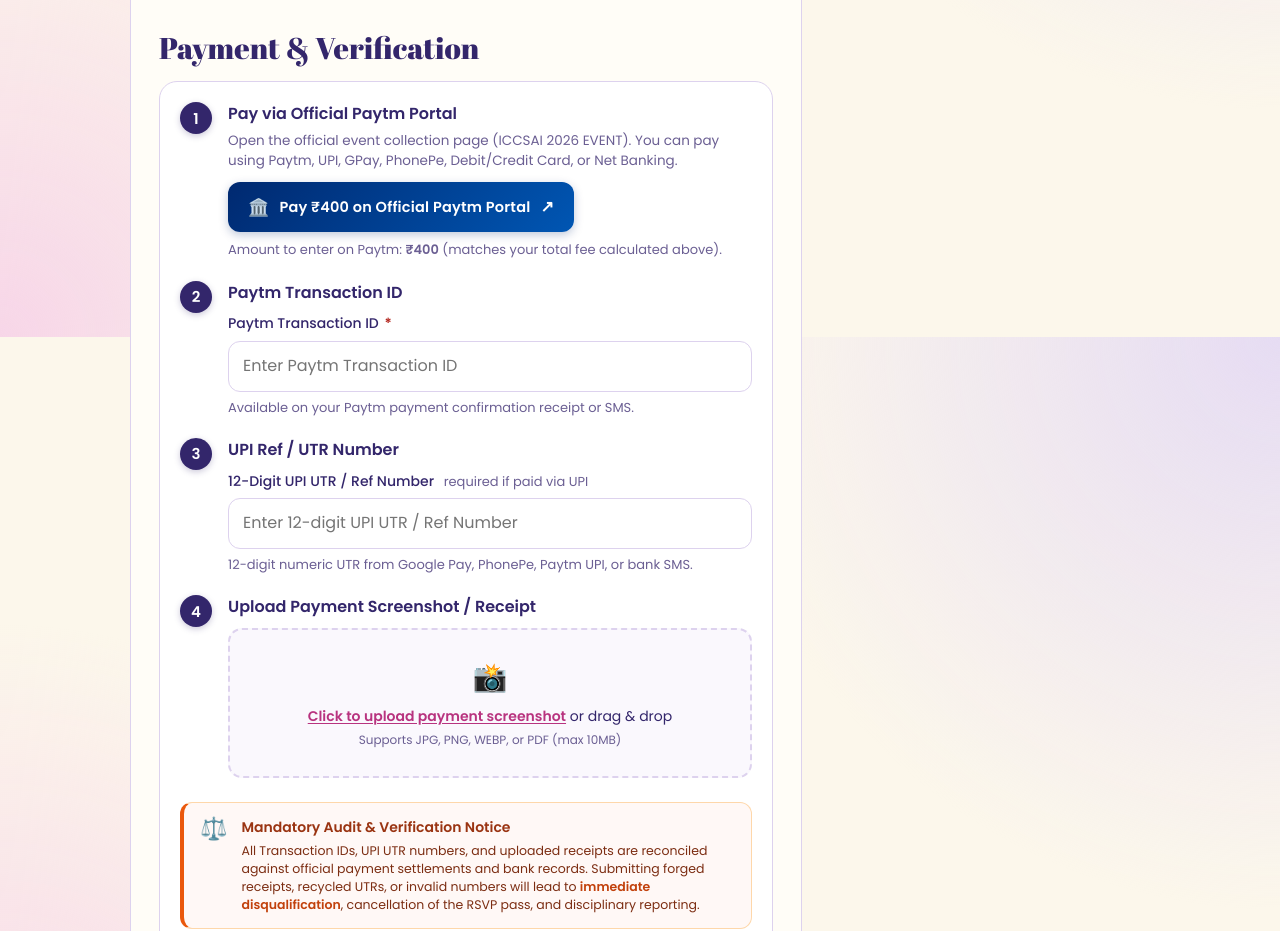
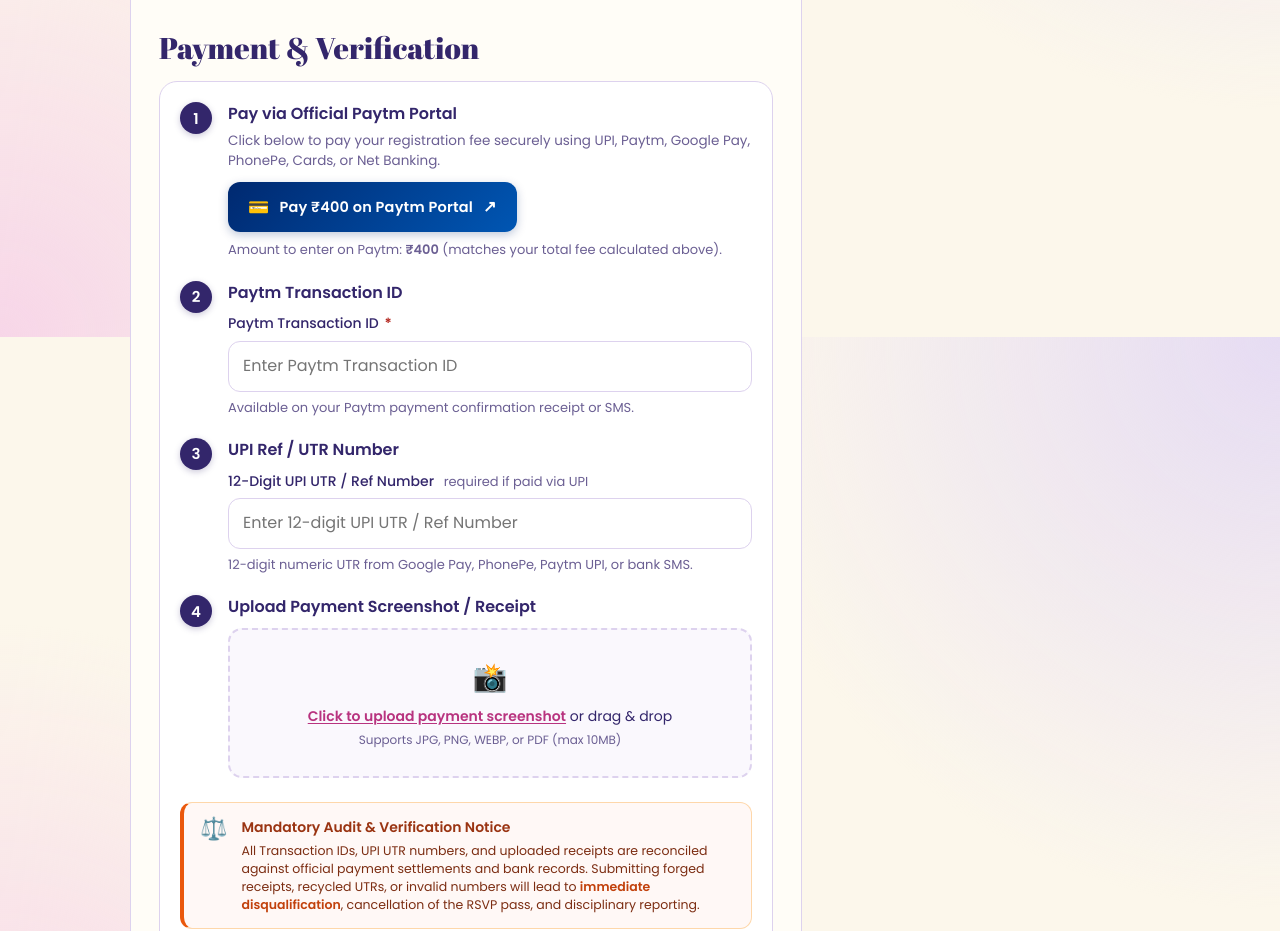
Before and after one commit to Tarunkush0620/HackEarth-Registration, a website: page public/index.html in a window 1280 px wide. Shown: the part 2863-3794 px from the top of the page. Drawn offline with Linux system fonts and the light colour scheme; no server answers.

Commit message:
fix: refine Step 1 description to cleaner copy without internal event code

```diff
--- a/public/index.html
+++ b/public/index.html
@@ -164,10 +164,10 @@
         <div class="step-badge">1</div>
         <div class="step-body">
           <div class="step-title">Pay via Official Paytm Portal</div>
-          <p class="step-desc">Open the official event collection page (ICCSAI 2026 EVENT). You can pay using Paytm, UPI, GPay, PhonePe, Debit/Credit Card, or Net Banking.</p>
+          <p class="step-desc">Click below to pay your registration fee securely using UPI, Paytm, Google Pay, PhonePe, Cards, or Net Banking.</p>
           <a href="https://paytm.me/PYTMPS/h2yh3dP" target="_blank" rel="noopener noreferrer" class="btn-paytm" id="btnPaytm">
-            <span class="btn-paytm-icon">🏛️</span>
-            <span class="btn-paytm-label">Pay ₹<span class="fee-inline">400</span> on Official Paytm Portal</span>
+            <span class="btn-paytm-icon">💳</span>
+            <span class="btn-paytm-label">Pay ₹<span class="fee-inline">400</span> on Paytm Portal</span>
             <span class="btn-paytm-arrow">↗</span>
           </a>
           <p class="hint" style="margin-top:8px;">Amount to enter on Paytm: <b>₹<span class="fee-inline">400</span></b> (matches your total fee calculated above).</p>
```
